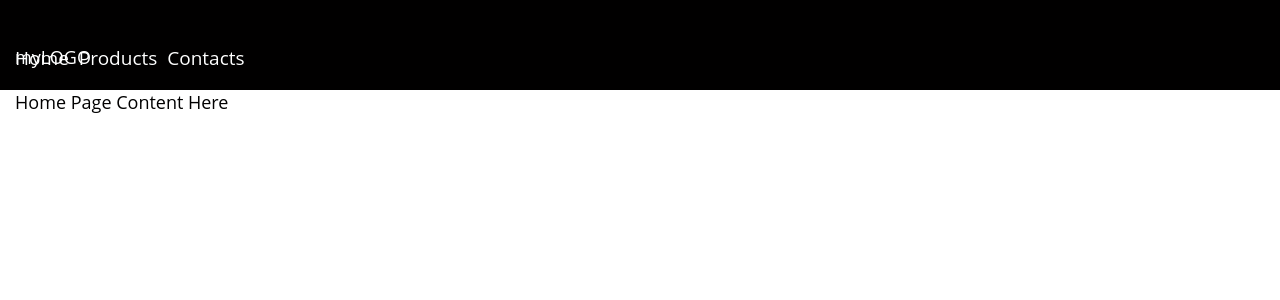
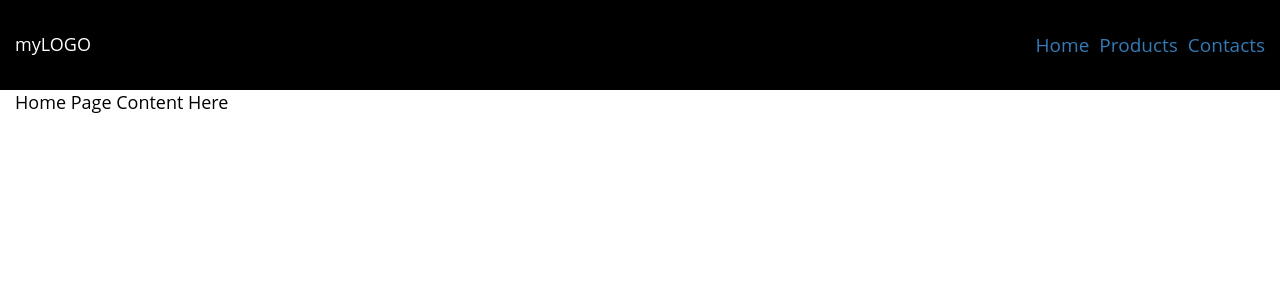
Before and after one commit to romariowilliams/react-tutorial-project, a React (Create React App) app: page / in a window 1280 px wide. Shown: the top 300 px of the page. Built offline with nearby package versions, Linux system fonts and the light colour scheme.

Commit message:
Update SASS and CSS

```diff
--- a/src/Assets/css/default.min.css
+++ b/src/Assets/css/default.min.css
@@ -1 +1 @@
-body{font-family:'Open Sans',sans-serif;font-size:18px;color:#010000;font-weight:400;font-style:normal}header{position:relative;display:block;width:100%;background:#010000;color:#fff;height:90px}header .logo{position:absolute;top:50%;left:15px;-webkit-transition:-50%;-moz-transition:-50%;transition:-50%}header nav,header nav ul,header nav ul li{margin:0;padding:0}header nav{position:absolute;top:50%;left:15px;-webkit-transition:-50%;-moz-transition:-50%;transition:-50%}header nav ul li{list-style-type:none;display:inline-block;margin-right:10px}header nav ul li.last{margin:0}header nav ul li a{font-size:19px;line-height:normal;color:#fff}
+body{font-family:'Open Sans',sans-serif;font-size:18px;color:#010000;font-weight:400;font-style:normal}a{text-decoration:none;-webkit-transition:.4s ease-in-out;-moz-transition:.4s ease-in-out;transition:.4s ease-in-out;cursor:pointer}a:hover{color:#ff1755;-webkit-transition:.4s ease-in-out;-moz-transition:.4s ease-in-out;transition:.4s ease-in-out}.container-fluid{line-height:24px}header{position:relative;display:block;width:100%;background:#010000;color:#fff;height:90px}header .logo{position:absolute;top:50%;left:15px;-webkit-transform:translateY(-50%);-moz-transform:translateY(-50%);transform:translateY(-50%)}header nav,header nav ul,header nav ul li{margin:0;padding:0}header nav{position:absolute;top:50%;right:15px;-webkit-transform:translateY(-50%);-moz-transform:translateY(-50%);transform:translateY(-50%)}header nav ul li{list-style-type:none;display:inline-block;margin-right:10px}header nav ul li.last{margin:0}header nav ul li a{font-size:19px;line-height:normal}
--- a/src/Assets/scss/_config.scss
+++ b/src/Assets/scss/_config.scss
@@ -7,6 +7,24 @@
 $darkGrey: #333;
 $red: #ff1755;
 
+
+
+/*
+Mixins
+*/
+
+@mixin translateY($e){
+  -webkit-transform: translateY($e);
+    -moz-transform: translateY($e);
+      transform: translateY($e);
+}
+@mixin transition($e){
+  -webkit-transition: $e;
+    -moz-transition: $e;
+      transition: $e;
+}
+
+
 /* Fonts -
 
 regular 400
@@ -15,6 +33,8 @@
 bold 700 Italic
 
 */
+
+
 
 body {
   font-family: 'Open Sans', sans-serif;
@@ -26,30 +46,16 @@
 
 a{
   text-decoration: none;
-  @mixin transition{.4s ease-in-out};
+  @include transition(.4s ease-in-out);
   cursor:pointer;
 
   &:hover {
     color:$red;
-    @mixin transition{.4s ease-in-out};
+    @include transition(.4s ease-in-out);
   }
+
 }
 
 .container-fluid{
   line-height: 24px;
 }
-
-/*
-Mixins
-*/
-
-@mixin translateY($e){
-  -webkit-transform: translateY($e);
-    -moz-transform: translateY($e);
-      transform: translateY($e);
-}
-@mixin translateY($e){
-  -webkit-transition: $e;
-    -moz-transition: $e;
-      transition: $e;
-}
--- a/src/Assets/scss/default.scss
+++ b/src/Assets/scss/default.scss
@@ -38,7 +38,6 @@
       a {
         font-size:19px;
         line-height: normal;
-        color:$white;
       }
     }
   }
```
